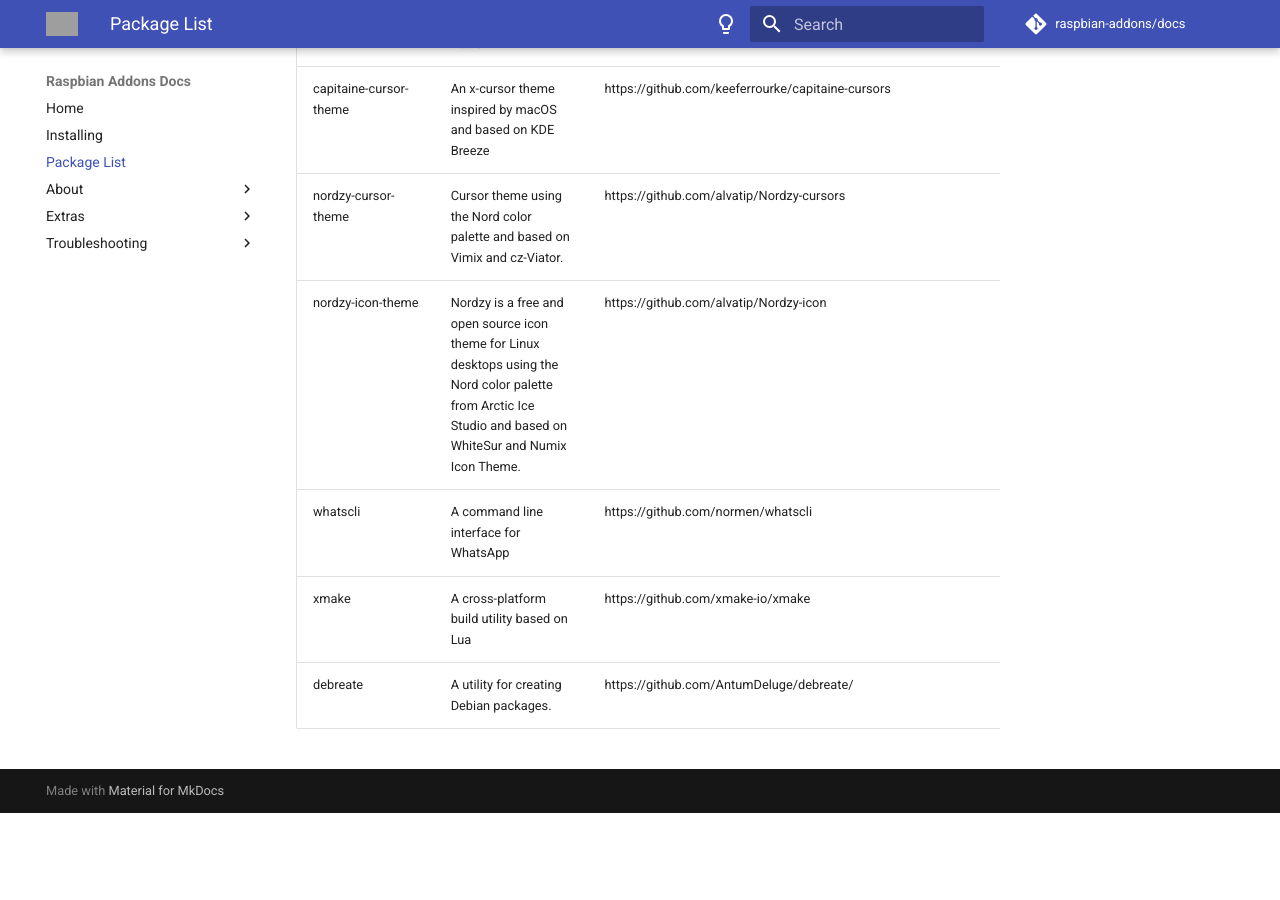
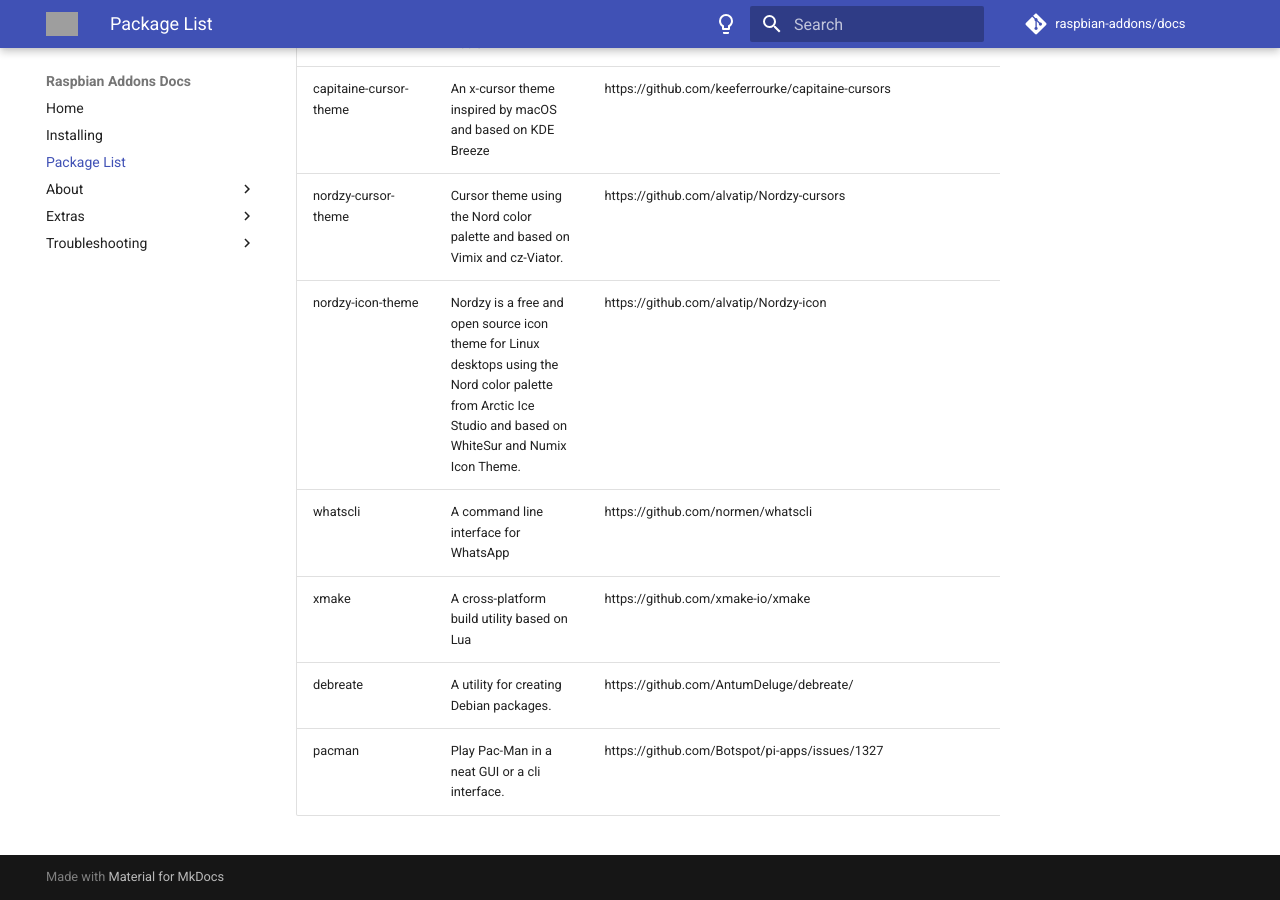
Before and after one commit to raspbian-addons/docs, an MkDocs documentation site: the page built from docs/package-list.md, in a window 1280 px wide and 900 px high, scrolled down 16054 px. Built offline with MkDocs 1.6.1 and Material for MkDocs 9.7.7, drawn with Linux system fonts in a browser that asks for light colours; comment, search, counter and statistics services are not loaded; before the commit the page ends 16867 px from its top, so only the background shows below that; grey boxes are pictures that could not be loaded.

Commit message:
Update package.list.md

```diff
--- a/docs/package-list.md
+++ b/docs/package-list.md
@@ -204,3 +204,4 @@
 | whatscli | A command line interface for WhatsApp | https://github.com/normen/whatscli |
 | xmake | A cross-platform build utility based on Lua | https://github.com/xmake-io/xmake |
 | debreate | A utility for creating Debian packages. | https://github.com/AntumDeluge/debreate/ |
+| pacman | Play Pac-Man in a neat GUI or a cli interface. | https://github.com/Botspot/pi-apps/issues/1327 |
```
